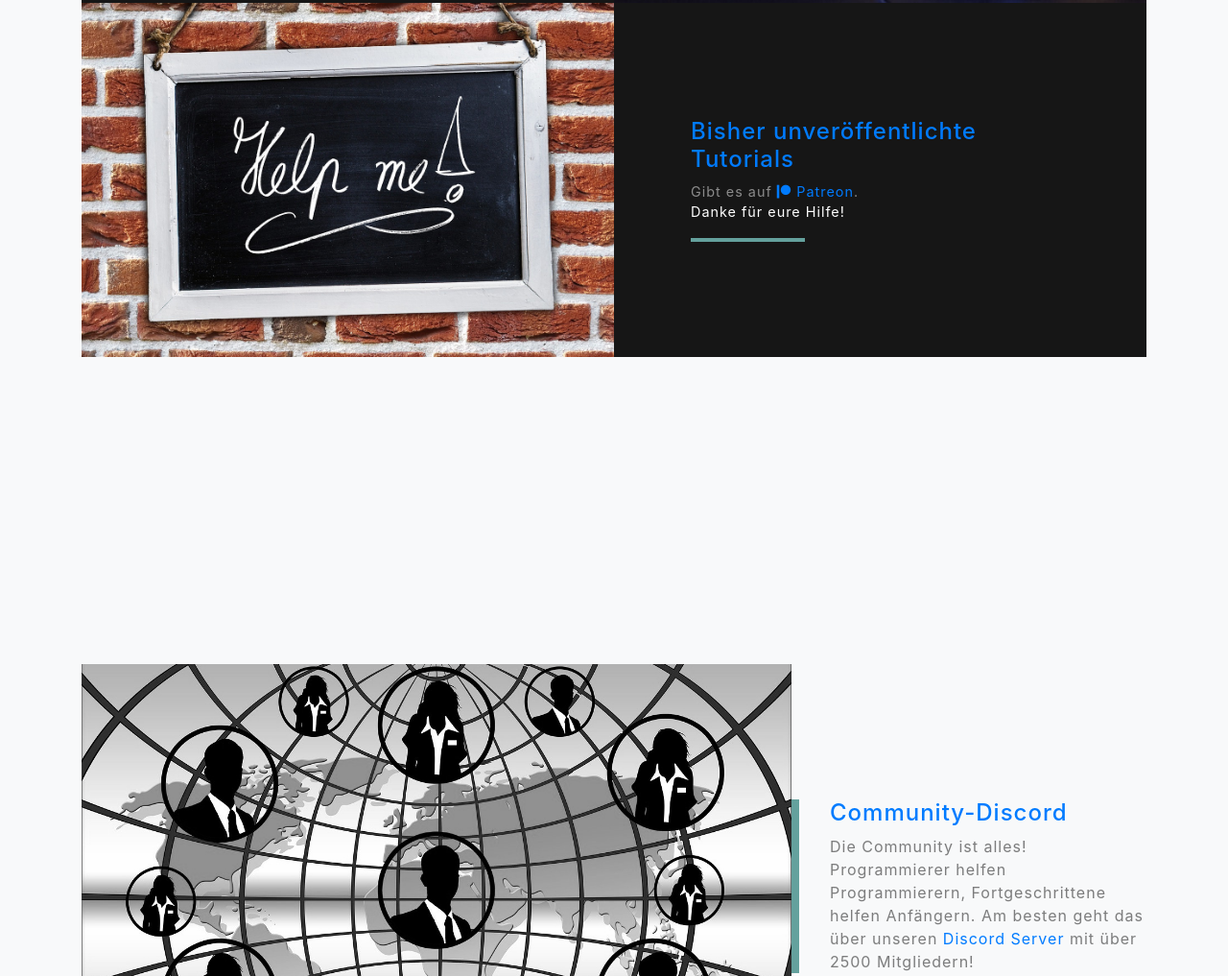
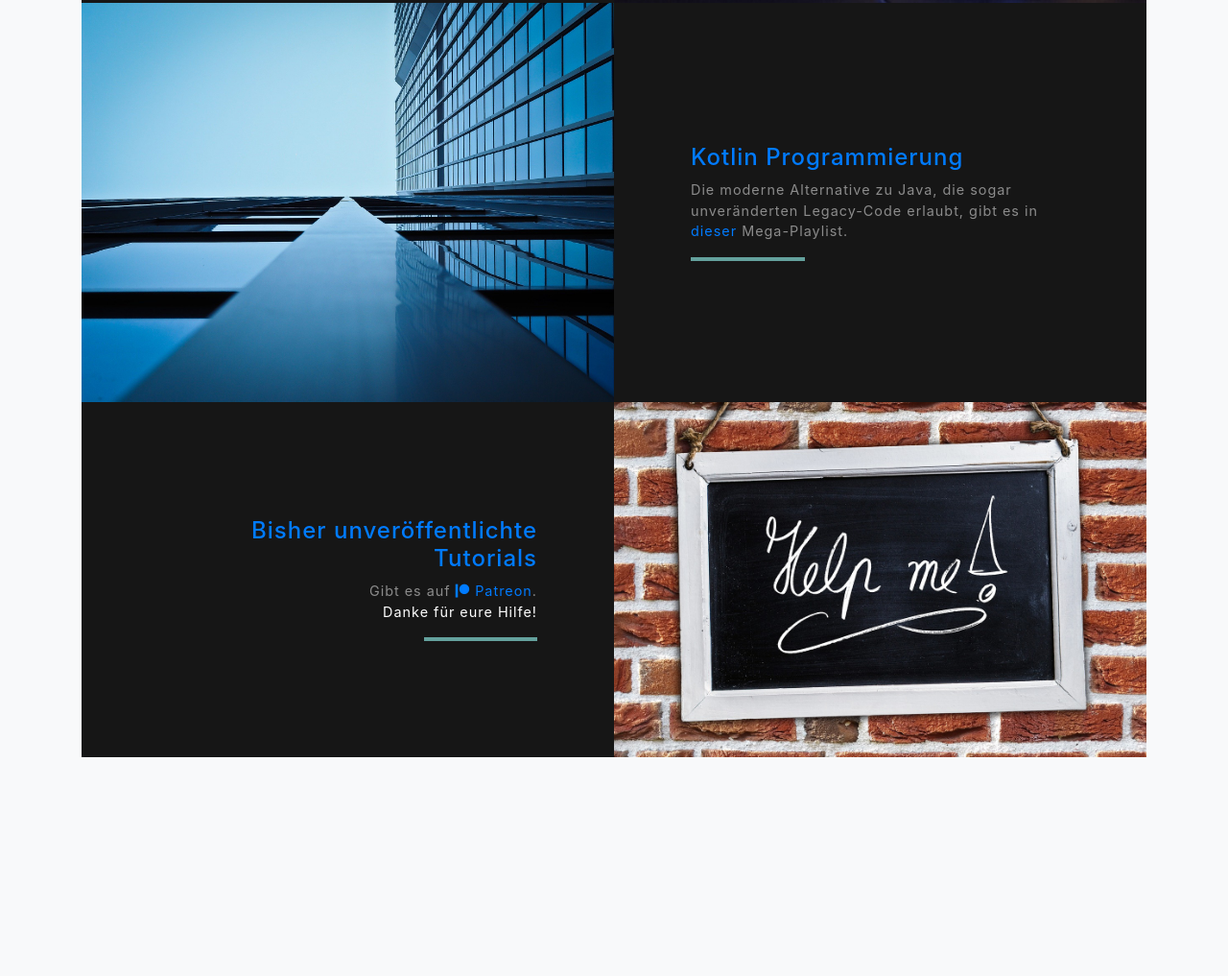
Before and after one commit to TheMorpheus407/Frontpage, a website with bundled scripts: page index.html in a window 1280 px wide. Shown: the part 9500-10517 px from the top of the page at 96% size. Built offline with nearby package versions, Linux system fonts and the light colour scheme; files whose address does not match are found by name.

Commit message:
Update for Kotlin

```diff
--- a/index.html
+++ b/index.html
@@ -473,16 +473,36 @@
 
         <!-- Project One Row -->
         <div class="row justify-content-center no-gutters mb-5 mb-lg-0">
-          <div class="col-lg-6"><a href="https://www.patreon.com/user?u=5322110">
-            <img class="img-fluid" src="img/help-2408096_1280.jpg" alt=""></a>
+          <div class="col-lg-6"><a href="https://www.youtube.com/watch?v=HcFY9NSgXkk&list=PLNmsVeXQZj7rylgyThgUldHG8KE6Nbc1O">
+            <img class="img-fluid" src="img/architecture-1048092_1920.jpg" alt=""></a>
           </div>
           <div class="col-lg-6">
             <div class="bg-black text-center h-100 project">
               <div class="d-flex h-100">
                 <div class="project-text w-100 my-auto text-center text-lg-left">
+                  <h4 class="text-white"><a href="https://www.youtube.com/watch?v=HcFY9NSgXkk&list=PLNmsVeXQZj7rylgyThgUldHG8KE6Nbc1O">Kotlin Programmierung</a></h4>
+                  <p class="mb-0 text-white-50">Die moderne Alternative zu Java, die sogar unveränderten Legacy-Code erlaubt, gibt es in <a href="a href="https://www.youtube.com/watch?v=HcFY9NSgXkk&list=PLNmsVeXQZj7rylgyThgUldHG8KE6Nbc1O">dieser</a> Mega-Playlist.</p>
+                  <hr class="d-none d-lg-block mb-0 ml-0">
+                </div>
+              </div>
+            </div>
+          </div>
+        </div>
+
+
+
+        <!-- Project Two Row -->
+        <div class="row justify-content-center no-gutters mb-5 mb-lg-0">
+          <div class="col-lg-6"><a href="https://www.patreon.com/user?u=5322110">
+            <img class="img-fluid" src="img/help-2408096_1280.jpg" alt=""></a>
+          </div>
+          <div class="col-lg-6 order-lg-first">
+            <div class="bg-black text-center h-100 project">
+              <div class="d-flex h-100">
+                <div class="project-text w-100 my-auto text-center text-lg-right">
                   <h4 class="text-white"><a href="https://www.patreon.com/user?u=5322110">Bisher unveröffentlichte Tutorials</a></h4>
                   <p class="mb-0 text-white-50">Gibt es auf <a href="https://www.patreon.com/user?u=5322110"><i class="fab fa-patreon"></i> Patreon</a>. <p class="text-white">Danke für eure Hilfe!</p></p>
-                  <hr class="d-none d-lg-block mb-0 ml-0">
+                  <hr class="d-none d-lg-block mb-0 mr-0">
                 </div>
               </div>
             </div>
@@ -503,7 +523,7 @@
         <div class="col-xl-4 col-lg-5">
           <div class="featured-text text-center text-lg-left">
             <a href="https://discord.gg/BnYZ8XS"><h4>Community-Discord</h4></a>
-            <p class="text-black-50 mb-0">Die Community ist alles! Programmierer helfen Programmierern, Fortgeschrittene helfen Anfängern. Am besten geht das über unseren <a href="https://discord.gg/BnYZ8XS">Discord Server</a> mit über 2500 Mitgliedern!</p>
+            <p class="text-black-50 mb-0">Die Community ist alles! Programmierer helfen Programmierern, Fortgeschrittene helfen Anfängern. Am besten geht das über unseren <a href="https://discord.gg/BnYZ8XS">Discord Server</a> mit über 3000 Mitgliedern!</p>
           </div>
         </div>
       </div>
```
